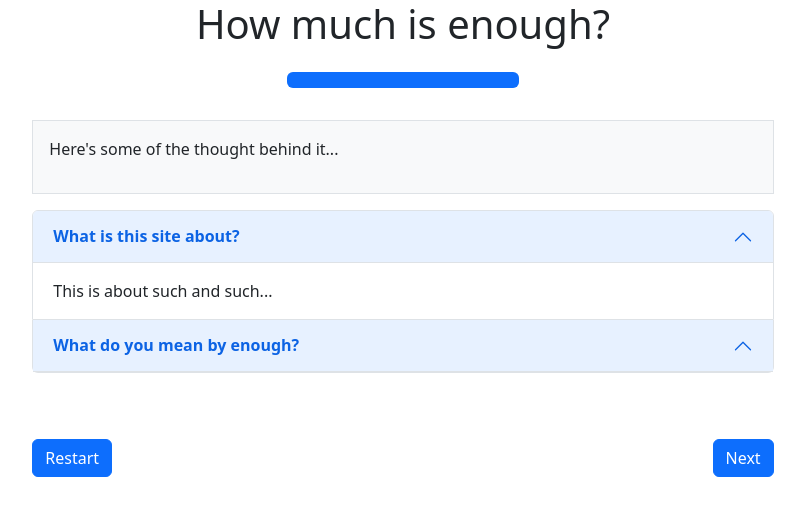
After one commit to cnw89/household_expenses, a Flask app: page /questions in a window 1280 px wide. The commit adds this page. Shown: the top 516 px of the page, without its empty margins (237-1042 px from the left). Run offline with Flask 3, Linux system fonts and the light colour scheme; parts of the project's set-up code (start-up, migrations or seed data) failed here and were passed over.

Commit message:
Formatting, layout updates, further questions page

```diff
--- a/app.py
+++ b/app.py
@@ -56,6 +56,10 @@ class Record(db.Model):
 @app.route("/allresults", methods=["GET"])
 def all_results():
     return render_template("all_results.html", records=Record.query.all())
+
+@app.route("/questions", methods=["GET"])
+def questions():
+    return render_template("further_questions.html")
 
 @app.route("/results/<uid>", methods=["GET"])
 def display_results(uid):
--- a/templates/base.html
+++ b/templates/base.html
@@ -13,30 +13,34 @@
 
     <body>
         {% block funcdef %}{% endblock %}
-        <div class="container-md g-3"><div class="border"><div class="row justify-content-center"><div class="col-lg-8">
-            <div class="row justify-content-center gy-5"><div class="col-6"><h1>How much is enough?</h1></div></div>
-            <div class="row">{% block description %}{% endblock %}</div>
+        <div class="container-md g-3"><div class="row justify-content-center"><div class="col-lg-8">
+            <div class="row justify-content-center gy-3">
+                <div class="col-12"><h1 style="text-align:center;">How much is enough?</h1></div>
+                <div class="col-4">
+                    <div class="progress">
+                        <div class="progress-bar" role="progressbar" style="width: {% block progress %}0{% endblock %}%" aria-valuenow="25" aria-valuemin="0" aria-valuemax="100"></div>
+                    </div>
+                </div>
+                <div class="col-12"></div>
+            </div>
+            <p></p>
+            <div class="p-3 border bg-light">{% block description %}{% endblock %}</div>
+            <p></p>
             <form {% block formaction %}{% endblock %}>
                 {% block body %}{% endblock %}
+                <p></p>
                 {% block navbuttons %}
                     <div class="row justify-content-between">
                         <div class="col-2">
                             <a class="btn btn-primary" href={% block prevlink %}{% endblock %} role="button">Back</a>
                         </div>
                         <div class="col-2">
-                            <input type="submit" class="btn btn-primary" value="Next">
+                            <p class="float-end"> <input type="submit" class="btn btn-primary" value="Next"></p>
                         </div>
                     </div>
                 {% endblock %}
             </form>
-            <div class="row justify-content-center">
-                <div class="col-4">
-                    <div class="progress">
-                        <div class="progress-bar" role="progressbar" style="width: {% block progress %}0{% endblock %}%" aria-valuenow="25" aria-valuemin="0" aria-valuemax="100"></div>
-                    </div>
-                </div>
-            </div>
-        </div></div></div></div><!-- /.container -->
+        </div></div></div><!-- /.container -->
         <script src="https://cdn.jsdelivr.net/npm/bootstrap@5.2.3/dist/js/bootstrap.bundle.min.js" integrity="sha384-kenU1KFdBIe4zVF0s0G1M5b4hcpxyD9F7jL+jjXkk+Q2h455rYXK/7HAuoJl+0I4" crossorigin="anonymous"></script>
         <script>
             //activate dismissable popovers
--- /dev/null
+++ b/templates/further_questions.html
@@ -0,0 +1,49 @@
+{% extends "base.html" %}
+{% block description %}
+<p>
+    Here's some of the thought behind it...
+</p>
+{% endblock %}
+{% block formaction %}action="/allresults" method="GET"{% endblock %}
+
+{% macro item(title, id, expanded=false) %}
+<div class="accordion-item">
+    <h2 class="accordion-header" id="{{ 'heading' + id }}">
+      <button class="accordion-button" type="button" data-bs-toggle="collapse" data-bs-target="{{ '#collapse' + id }}"
+      {% if expanded %}aria-expanded="true"{% endif %} aria-controls="{{ 'collapse' + id }}">
+        <strong>{{ title }}</strong>
+      </button>
+    </h2>
+    <div id="{{ 'collapse' + id }}" class="accordion-collapse collapse {% if expanded %}show{% endif %}" aria-labelledby="{{ 'heading' + id }}" data-bs-parent="#questionsAccordian">
+      <div class="accordion-body">
+        {{ caller() | safe }}
+      </div>
+    </div>
+</div>
+{% endmacro %}
+
+{% block body %}
+
+<div class="accordion" id="questionsAccordian">
+    {% call item('What is this site about?', "0", true) %}
+    This is about such and such...
+    {% endcall %}
+
+    {% call item('What do you mean by enough?', "1") %}
+    Well you're missing the point.
+    {% endcall %}
+</div>
+<div style="height:50px;"></div>
+
+{% endblock %}
+{% block navbuttons %}
+    <div class="row justify-content-between">
+        <div class="col-2">
+            <a class="btn btn-primary" href="/page1" role="button">Restart</a>
+        </div>
+        <div class="col-2">
+            <p class="float-end"><input type="submit" class="btn btn-primary" value="Next"></p>
+        </div>
+    </div>
+{% endblock %}
+{% block progress %}100{% endblock %}
--- a/templates/landing.html
+++ b/templates/landing.html
@@ -20,7 +20,7 @@ And what if it wasn't just you with the extra time but <em>everyone</em>?</p>
 {% block navbuttons %}
     <div class="row justify-content-end">
         <div class="col-2">
-            <input type="submit" class="btn btn-primary" value="Begin">
+            <p class="float-end"><input type="submit" class="btn btn-primary" value="Begin"></p>
         </div>
     </div>
 {% endblock %}
```
Also changed, not shown: templates/custom_control.html (+46 -8 lines), templates/main_control.html (+9 -6 lines), templates/result_page2.html (+39 -30 lines), templates/user_info.html (+7 -6 lines).
